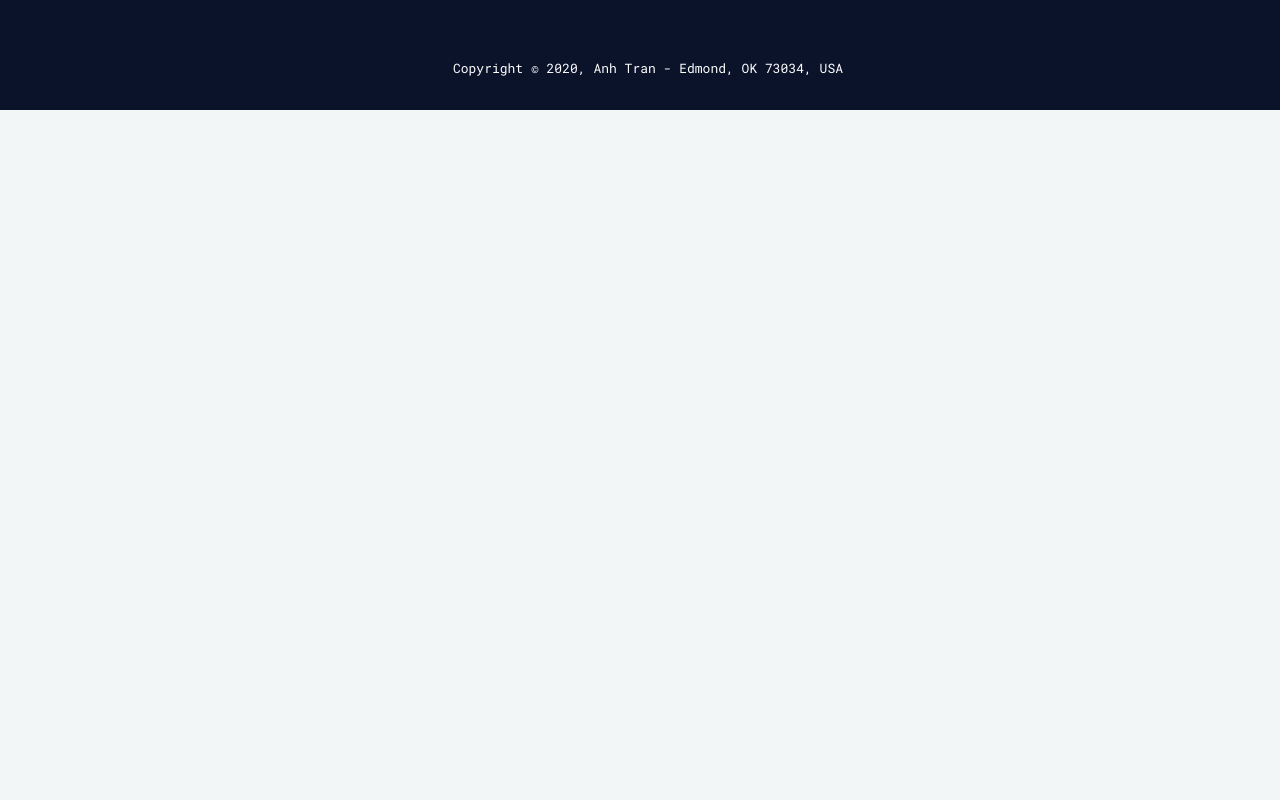
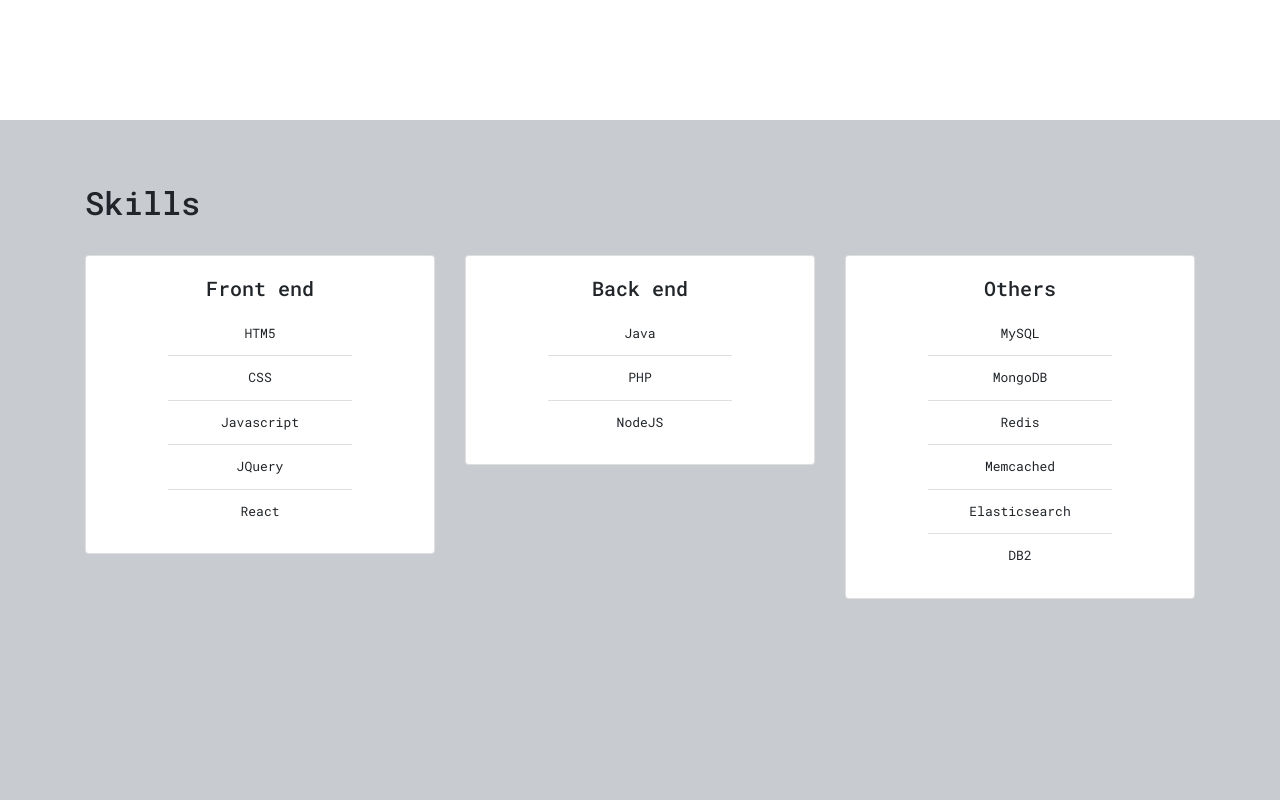
Before and after one commit to trantanhdev/portfolio, a Next.js app: page / in a window 1280 px wide. Shown: the part 1040-1840 px from the top of the page. Before the commit the page ends 1150 px from the top, so only its background shows below. Built offline with nearby package versions, Linux system fonts and the light colour scheme.

Commit message:
add Skills section

```diff
--- a/components/home/about.js
+++ b/components/home/about.js
@@ -31,8 +31,8 @@ export default function about() {
           </p>
           <p>Anh Tran</p>
         </div>
-        <div className="col-md-5 d-none d-sm-flex justify-content-center">
-          <img src="/imgs/working.jpg" width="200px" height="200px" />
+        <div className="col-md-5 d-none d-md-flex justify-content-center">
+          <img src="/imgs/working.jpg" width="60%" />
         </div>
       </div>
     </Section>
--- a/components/home/navbar.js
+++ b/components/home/navbar.js
@@ -22,7 +22,7 @@ export default function Navbar() {
           </li>
 
           <li className="nav-item mr-2">
-            <a className="nav-link" href="#">
+            <a className="nav-link" href="#skill">
               Skills
             </a>
           </li>
--- a/components/home/section.js
+++ b/components/home/section.js
@@ -2,7 +2,12 @@ import styles from "./section.module.css";
 
 export default function Section(props) {
   return (
-    <section className={styles.section} id={props.id}>
+    <section
+      className={`${styles.section} ${
+        props.bg ? styles[props.bg] : styles.bg_wh
+      }`}
+      id={props.id}
+    >
       <div className="container-md">{props.children}</div>
     </section>
   );
--- a/components/home/section.module.css
+++ b/components/home/section.module.css
@@ -1,5 +1,18 @@
 .section {
   padding: 4rem 2rem 2rem 2rem;
+  min-height: 100vh;
+}
+
+.bg_wh {
+  background-color: #ffffff;
+}
+
+.bg_gr {
+  background-color: #c8cbd0;
+}
+
+.bg_pr {
+  background-color: #c2fff6;
 }
 
 .header {
@@ -12,6 +25,6 @@
 
 @media (max-width: 768px) {
   .section {
-    padding: 3rem 1rem 1rem 1rem;
+    padding: 4rem 0.5rem 0.5rem 0.5rem;
   }
 }
--- /dev/null
+++ b/components/home/skill.js
@@ -0,0 +1,62 @@
+import Section from "./section";
+import styles from "./skill.module.css";
+
+export default function Skill(props) {
+  return (
+    <Section id="skill" bg="bg_gr">
+      <h2 className="header">Skills</h2>
+
+      <div className="row pt-4 pb-4">
+        <div className="col-md-4 d-flex flex-column mb-2 mb-sm-0">
+          <div className="card">
+            <div className="card-body">
+              <h5 className="card-title text-center">Front end</h5>
+              <ul
+                className={`list-group list-group-flush ${styles.group} m-auto`}
+              >
+                <li className="list-group-item text-center">HTM5</li>
+                <li className="list-group-item text-center">CSS</li>
+                <li className="list-group-item text-center">Javascript</li>
+                <li className="list-group-item text-center">JQuery</li>
+                <li className="list-group-item text-center">React</li>
+              </ul>
+            </div>
+          </div>
+        </div>
+
+        <div className="col-md-4 d-flex flex-column mb-2 mb-sm-0">
+          <div className="card">
+            <div className="card-body">
+              <h5 className="card-title text-center">Back end</h5>
+              <ul
+                className={`list-group list-group-flush ${styles.group} m-auto`}
+              >
+                <li className="list-group-item text-center">Java</li>
+                <li className="list-group-item text-center">PHP</li>
+                <li className="list-group-item text-center">NodeJS</li>
+              </ul>
+            </div>
+          </div>
+        </div>
+
+        <div className="col-md-4 d-flex flex-column">
+          <div className="card">
+            <div className="card-body">
+              <h5 className="card-title text-center">Others</h5>
+              <ul
+                className={`list-group list-group-flush ${styles.group} m-auto`}
+              >
+                <li className="list-group-item text-center">MySQL</li>
+                <li className="list-group-item text-center">MongoDB</li>
+                <li className="list-group-item text-center">Redis</li>
+                <li className="list-group-item text-center">Memcached</li>
+                <li className="list-group-item text-center">Elasticsearch</li>
+                <li className="list-group-item text-center">DB2</li>
+              </ul>
+            </div>
+          </div>
+        </div>
+      </div>
+    </Section>
+  );
+}
--- /dev/null
+++ b/components/home/skill.module.css
@@ -0,0 +1,3 @@
+.group {
+  width: 60%;
+}
--- a/pages/index.js
+++ b/pages/index.js
@@ -3,7 +3,7 @@ import Head from "next/head";
 import Header from "../components/home/header";
 import Navbar from "../components/home/navbar";
 import About from "../components/home/about";
-import Career from "../components/home/career";
+import Skill from "../components/home/skill";
 import Footer from "../components/home/footer";
 
 export default function Home() {
@@ -22,6 +22,8 @@ export default function Home() {
 
       <About />
 
+      <Skill />
+
       <Footer />
     </div>
   );
--- a/styles/globals.css
+++ b/styles/globals.css
@@ -1,18 +1,4 @@
-@font-face {
-  font-family: "Roboto Mono";
-  src: url("/fonts/RobotoMono-VariableFont_wght.ttf");
-  font-weight: normal;
-  font-style: normal;
-  font-display: swap;
-}
-
-@font-face {
-  font-family: "VT323";
-  src: url("/fonts/VT323-Regular.ttf");
-  font-weight: normal;
-  font-style: normal;
-  font-display: swap;
-}
+@import url("https://fonts.googleapis.com/css2?family=Roboto+Mono:ital,wght@0,100;0,200;0,300;0,400;0,500;0,600;0,700;1,100;1,200;1,300;1,400;1,500;1,600;1,700&family=VT323&display=swap");
 
 html {
   scroll-behavior: smooth;
```
Also changed, not shown: public/fonts/RobotoMono-VariableFont_wght.ttf (deleted), public/fonts/VT323-Regular.ttf (deleted).
